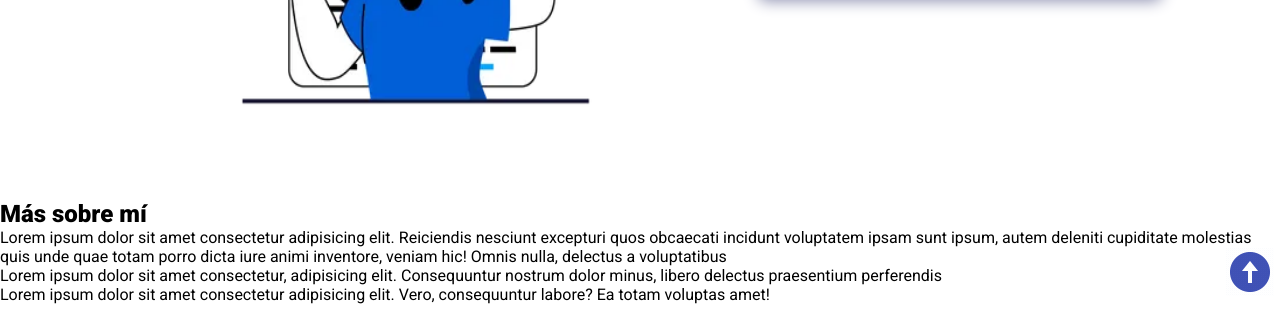
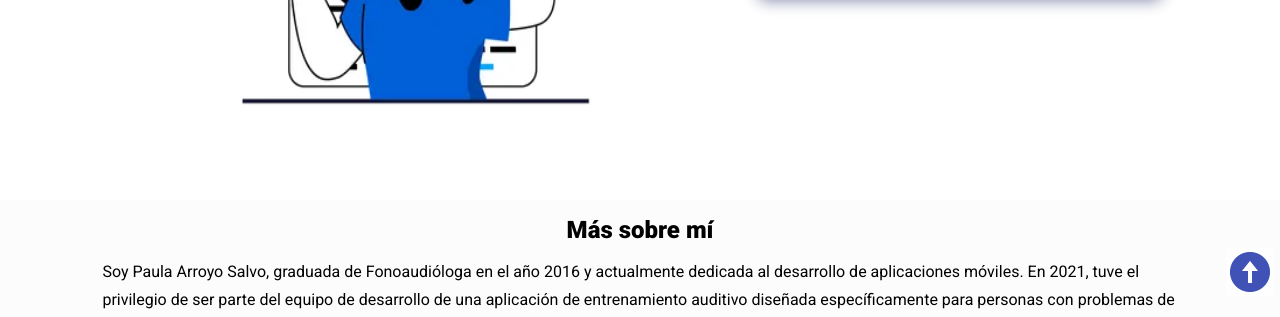
Before and after one commit to Paulasalvo/paulasalvo.github.io, a plain HTML site: page index.html in a window 1280 px wide. Shown: the part 476-793 px from the top of the page. Drawn offline with nearby package versions, Linux system fonts and the light colour scheme.

Commit message:
add read me and more-about

```diff
--- a/assets/css/styles.css
+++ b/assets/css/styles.css
@@ -121,17 +121,17 @@ nav ul li {
   padding: 0.3rem 0;
 }
 
-.mas-sobre {
+.more-about {
   background-color: var(--bg-color);
   padding: 1rem 6rem;
 }
 
-.mas-sobre h2 {
+.more-about h2 {
   margin-bottom: var(--bottom-margin);
   text-align: center;
 }
 
-.mas-sobre p {
+.more-about p {
   line-height: var(--line-height);
   padding: 0.4rem;
 }
--- a/index.html
+++ b/index.html
@@ -66,18 +66,23 @@
         <section class="more-about">
           <h2>Más sobre mí</h2>
           <p>
-            Lorem ipsum dolor sit amet consectetur adipisicing elit. Reiciendis
-            nesciunt excepturi quos obcaecati incidunt voluptatem ipsam sunt ipsum,
-            autem deleniti cupiditate molestias quis unde quae totam porro dicta
-            iure animi inventore, veniam hic! Omnis nulla, delectus a voluptatibus
+            Soy Paula Arroyo Salvo, graduada de Fonoaudióloga en el año 2016 y actualmente dedicada al
+            desarrollo de aplicaciones móviles. En 2021, tuve el privilegio de ser parte del equipo de
+            desarrollo de una aplicación de entrenamiento auditivo diseñada específicamente para personas
+            con problemas de audición, lo que resultó fundamental para mi crecimiento y fue un punto de quiebre
+            que despertó mi interés en el área del desarrollo de aplicaciones. Fue entonces cuando decidí
+            enfocar mi carrera en este campo, donde he continuado aprendiendo y creciendo desde entonces.
           </p>
           <p>
-            Lorem ipsum dolor sit amet consectetur, adipisicing elit. Consequuntur
-            nostrum dolor minus, libero delectus praesentium perferendis
+            He sido parte de diversos equipos interdisciplinarios, destacando por mi habilidad en trabajo
+            en equipo, creatividad y un sólido compromiso con quienes trabajo.
           </p>
           <p>
-            Lorem ipsum dolor sit amet consectetur adipisicing elit. Vero,
-            consequuntur labore? Ea totam voluptas amet!
+            Además, me enorgullece compartir que, aparte de mi carrera, he estado involucrada en diversas
+            actividades extracurriculares, como el teatro, la tela aérea y el movimiento scout. Estas
+            experiencias me han ayudado a desarrollar habilidades de trabajo en equipo, creatividad y
+            resiliencia.
+            Contactame a través de mis RRSS dispuestas a un costado derecho!
           </p>
         </section>
 
```
Also changed, not shown: assets/images/digitalphoto.jpg (added), 1 other file.
